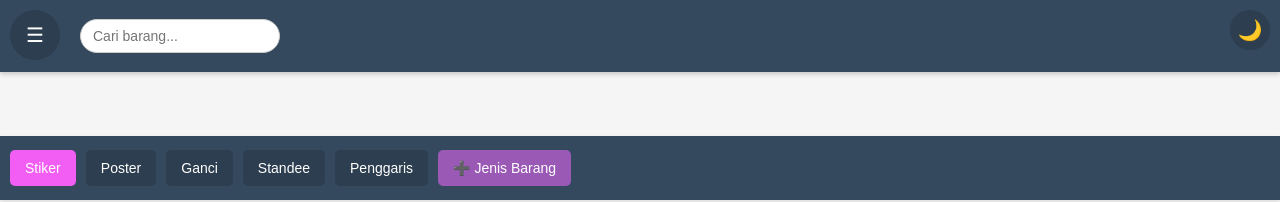
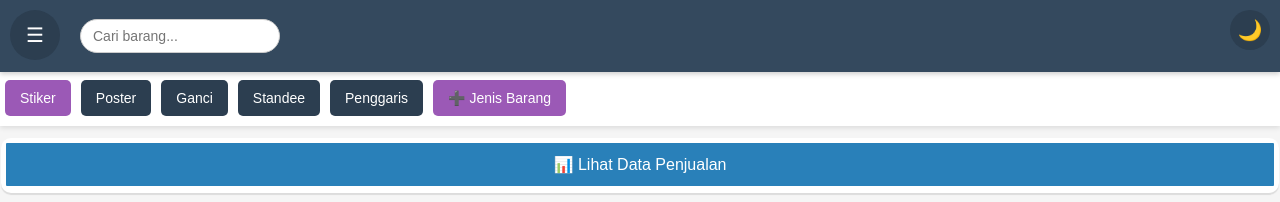
Before and after one commit to CacaCafe/CacaPenjualan, a plain HTML site: page index.html in a window 1280 px wide. Shown: the top 202 px of the page. Drawn offline with Linux system fonts and the light colour scheme.

Commit message:
Update style.css

```diff
--- a/style.css
+++ b/style.css
@@ -360,16 +360,14 @@ input[type="file"]::file-selector-button {
       background: #27ae60;
     }
     /* Main Navbar (for categories) */
-.main-navbar {
-  background-color: #34495e;
-  padding: 14px 5px;
-  display: flex;
-  overflow-x: auto;
-  white-space: nowrap;
-  position: sticky;
-  top: 50px; /* Adjust based on menu bar height */
-  z-index: 100;
-  -webkit-overflow-scrolling: touch;
+
+.navbar button.active-category {
+  background-color: #9b59b6 !important;
+  color: white !important;
+}
+
+.dark-mode .navbar button.active-category {
+  background-color: #7d3c98 !important;
 }
 
 .dark-mode .main-navbar {
```
